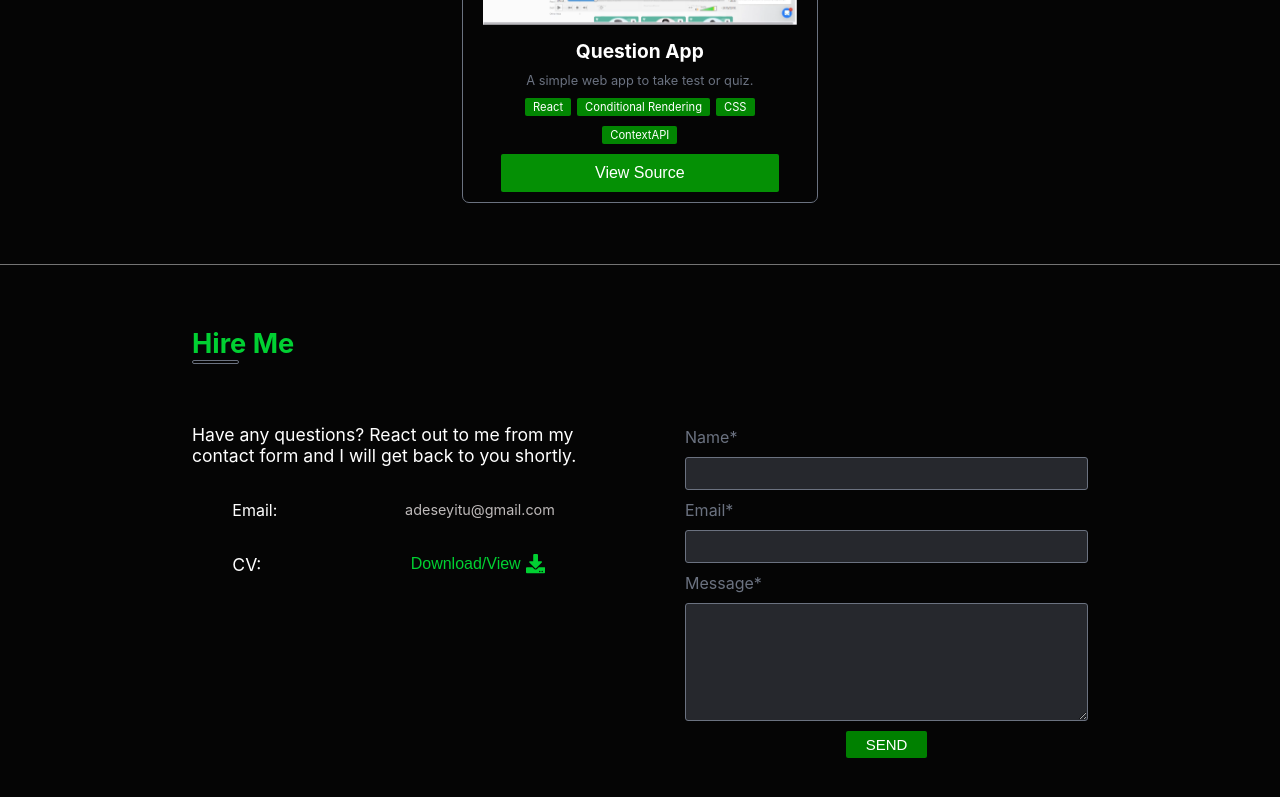
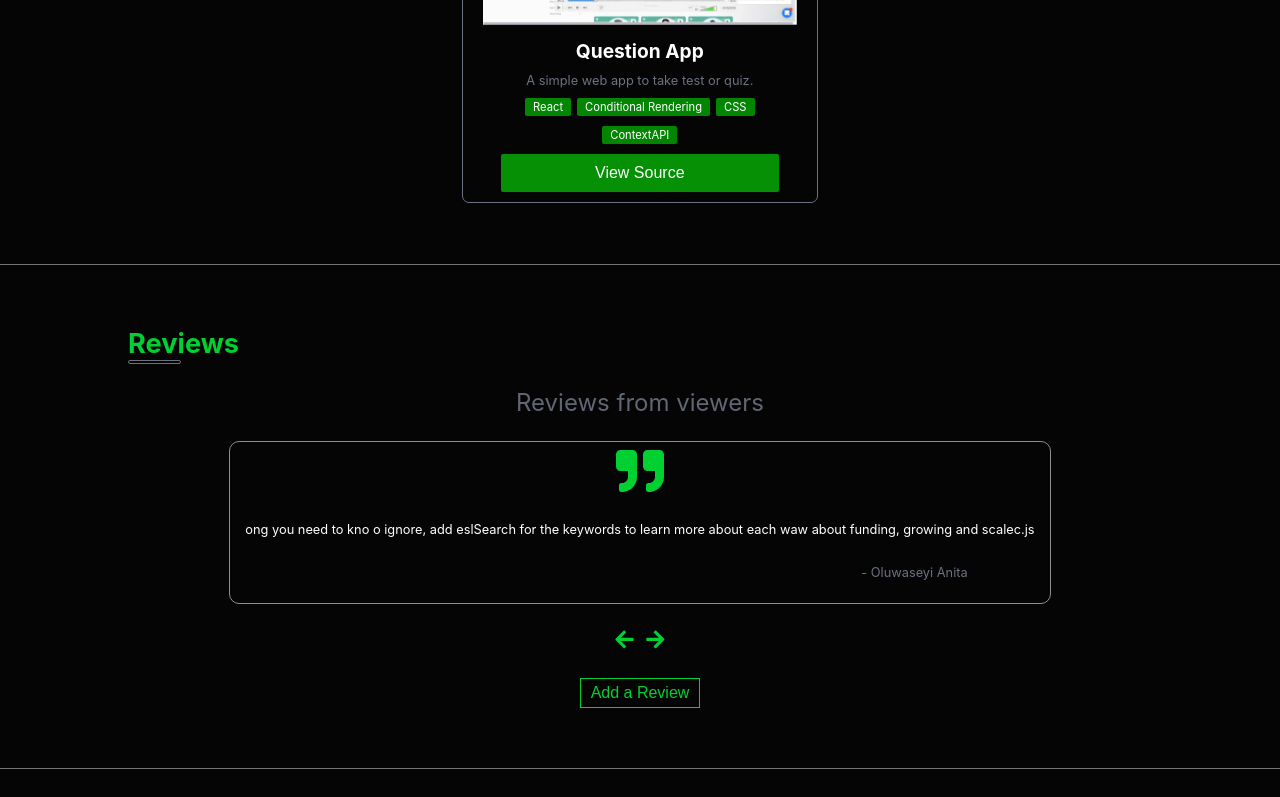
Before and after one commit to Oluwaseyi-Java/Portfolio, a React (Create React App) app in the folder portfolio/: page / in a window 1280 px wide. Shown: the part 3070-3867 px from the top of the page. Built offline with nearby package versions, Linux system fonts and the light colour scheme.

Commit message:
Added reviews

```diff
--- a/portfolio/src/App.css
+++ b/portfolio/src/App.css
@@ -79,6 +79,7 @@ input[class=openSidebarMenu] {
     right: 15px;
     height: 22px;
     width: 22px;
+    animation: pulse 2s infinite;
 }
 
 .checkProperty {
@@ -234,7 +235,8 @@ header .Header img {
 .About,
 .Services,
 .Skill,
-.Projects {
+.Projects,
+.Reviews {
     padding: 40px 10% 40px 10%;
     border-bottom: 1px solid rgb(116, 116, 116);
 }
@@ -304,6 +306,10 @@ header .Header img {
     font-size: 1.5em;
 }
 
+.Services p.Head {
+    animation: pulse 2s infinite;
+}
+
 .Service {
     width: 95%;
     margin: auto;
@@ -334,6 +340,27 @@ header .Header img {
 .Projects p {
     color: #6b7280;
     font-size: 1.3em;
+}
+
+.Projects p.Head {
+    animation: pulse 2s infinite;
+}
+
+@keyframes pulse {
+    0% {
+
+        opacity: 0.6;
+    }
+
+    50% {
+
+        opacity: 1.0;
+    }
+
+    100% {
+
+        opacity: 0.6;
+    }
 }
 
 .Project {
@@ -386,6 +413,80 @@ header .Header img {
     border-radius: 2px;
     background-color: rgb(5, 144, 5);
     cursor: pointer;
+}
+
+
+.Reviews p {
+    color: #6b7280;
+    font-size: 1.5em;
+    text-align: center;
+}
+
+.Reviews button {
+    font-size: 1em;
+    padding: 5px 10px;
+    display: flex;
+    gap: 5px;
+    justify-content: space-between;
+    background-color: transparent;
+    color: #01d032;
+    align-items: center;
+    border: 1px solid #01d032;
+    cursor: pointer;
+    margin: 20px auto;
+}
+
+.Reviews p.Head {
+    animation: pulse 2s infinite;
+}
+
+.Review {
+    width: 100%;
+}
+
+.Review .Review-con {
+    width: 80%;
+    border: 1px solid rgb(142, 142, 142);
+    margin: auto;
+    text-align: center;
+    border-radius: 10px;
+}
+
+.Review .Review-con .quote {
+    color: #01d032;
+    padding: 5px;
+    font-size: 3em;
+}
+
+.Review .Review-con p.text {
+    font-size: 0.8em;
+    color: white;
+    padding: 5px 10px;
+    transition: ease 2s;
+}
+
+.Review .Review-con p.name {
+    font-size: 0.8em;
+    text-align: right;
+    padding: 10px 10%;
+}
+
+.Review .navigation {
+    width: 20%;
+    margin: 20px auto;
+    text-align: center;
+}
+
+.Review .navigation .fa {
+    color: #01d032;
+    font-size: 1.3em;
+    padding: 5px;
+    text-align: center;
+}
+
+.Review .navigation .fa:active {
+    border: 1px solid #01d032;
+    border-radius: 2px;
 }
 
 .ShortContact {
--- a/portfolio/src/App.js
+++ b/portfolio/src/App.js
@@ -8,6 +8,7 @@ import Projects from './components/Projects/Projects';
 import Services from './components/Services/Services';
 import Skill from './components/Skills/Skill';
 import { FaArrowCircleUp } from "react-icons/fa"
+import Reviews from './components/Reviews/Reviews';
 
 
 function App() {
@@ -38,6 +39,7 @@ function App() {
       <Skill />
       <Services />
       <Projects />
+      <Reviews/>
       <HireMe />
       <Footer />
       <a href='#home'>
--- a/portfolio/src/UiData.js
+++ b/portfolio/src/UiData.js
@@ -79,3 +79,22 @@ export const ServiceData = [
         description: "you want a unique medium by which people can use your services, developing an android app that runn natively using java is what i do for you. "
     }
 ]
+
+export const reviewData = [
+    {
+        content: "ojearch for the keyworLorem Ipsum has been th1500s when an unknow o ignore, add // eslint-disable-next-line to n printer took a  galley of type and scrambled it e industds to",
+        name: "Paul Anita"
+    },
+    {
+        content: "odnterview Preparation for Programming Roles nterview Preparation for Programming Roles nterview Preparation for Programming Rolesex.js",
+        name: "Agbalagba Anis when an unknown printer tooley of type and scrambled ia"
+    },
+    {
+        content: "ong you need to kno o ignore, add eslSearch for the keywords to learn more about each waw about funding, growing and scalec.js",
+        name: "Oluwaseyi Anita"
+    },
+    {
+        content: "ojecLo arch for the keywords to learn more about each warning.rem Ipsum has been the industry'ss",
+        name: "Vesss Looker"
+    }
+]
--- a/portfolio/src/components/Projects/Projects.jsx
+++ b/portfolio/src/components/Projects/Projects.jsx
@@ -2,8 +2,6 @@ import React, { useEffect, useState } from 'react'
 import Title from '../Title'
 import Project from './Project'
 import { ProjectData } from "../../UiData.js"
-
-import Pulse from 'react-reveal/Pulse';
 
 const Projects = () => {
 
@@ -32,9 +30,9 @@ const Projects = () => {
     return (
         <div className='Projects' id='projects'>
             <Title title="Projects" />
-            <Pulse>
-                <p>My Latest Work</p>
-            </Pulse>
+
+                <p className='Head'>My Latest Work</p>
+
             <div className='project-display'>
                 {projects}
             </div>
--- /dev/null
+++ b/portfolio/src/components/Reviews/Review.jsx
@@ -0,0 +1,42 @@
+import React, { useEffect, useState } from 'react'
+import { FaQuoteRight, FaArrowRight, FaArrowLeft } from "react-icons/fa"
+import { reviewData } from '../../UiData'
+
+
+const Review = () => {
+
+    const [review, setReview] = useState(reviewData)
+    const [index, setIndex] = useState(2);
+
+    useEffect(() => {
+        setReview(reviewData)
+    }, [])
+
+
+    return (
+        <article className='Review'>
+
+            <div className='Review-con'>
+                <FaQuoteRight className='quote' />
+                <p className='text'> {review[index].content }</p>
+                <p className='name'>- { review[index].name}</p>
+            </div>
+            <div className='navigation'>
+                <FaArrowLeft
+                className='fa left'
+                onClick={(count)=>{
+                    setIndex(count-1)
+                }}
+                />
+                <FaArrowRight
+                 className='fa right'
+                 onClick={(count)=>{
+                    setIndex(count+1)
+                 }}
+                  />
+            </div>
+        </article>
+    )
+}
+
+export default Review
--- /dev/null
+++ b/portfolio/src/components/Reviews/Reviews.jsx
@@ -0,0 +1,16 @@
+import React from 'react'
+import Title from "../Title"
+import Review from './Review'
+
+const Reviews = () => {
+    return (
+        <div className='Reviews' id='reviews'>
+            <Title title="Reviews" />
+            <p className='Head'>Reviews from viewers</p>
+            <Review />
+            <button>Add a Review</button>
+        </div>
+    )
+}
+
+export default Reviews
--- a/portfolio/src/components/Services/Services.jsx
+++ b/portfolio/src/components/Services/Services.jsx
@@ -22,7 +22,7 @@ const Services = () => {
     return (
         <div className='Services' id='services'>
             <Title title="Services" />
-            <p>What can I do for you?</p>
+            <p className='Head'>What can I do for you?</p>
             <div className='service-display'>
                 {serves}
             </div>
```
